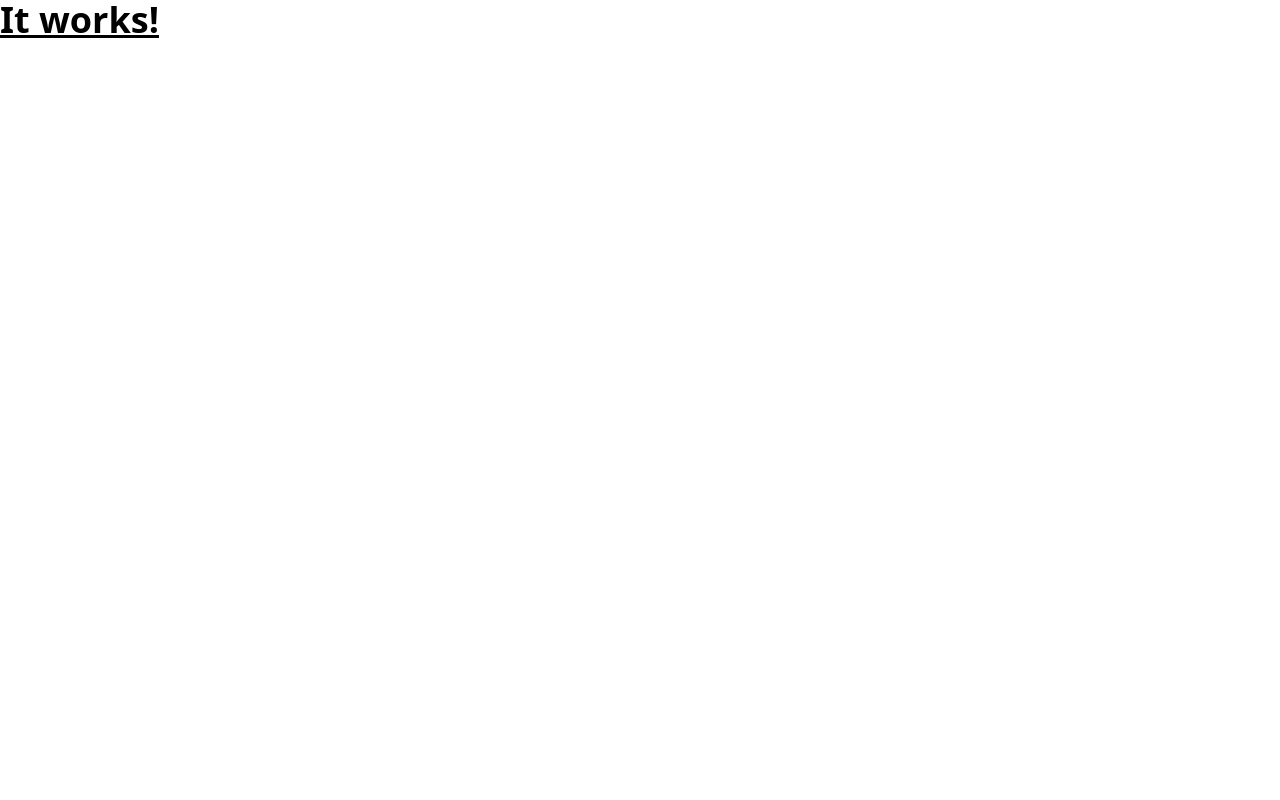
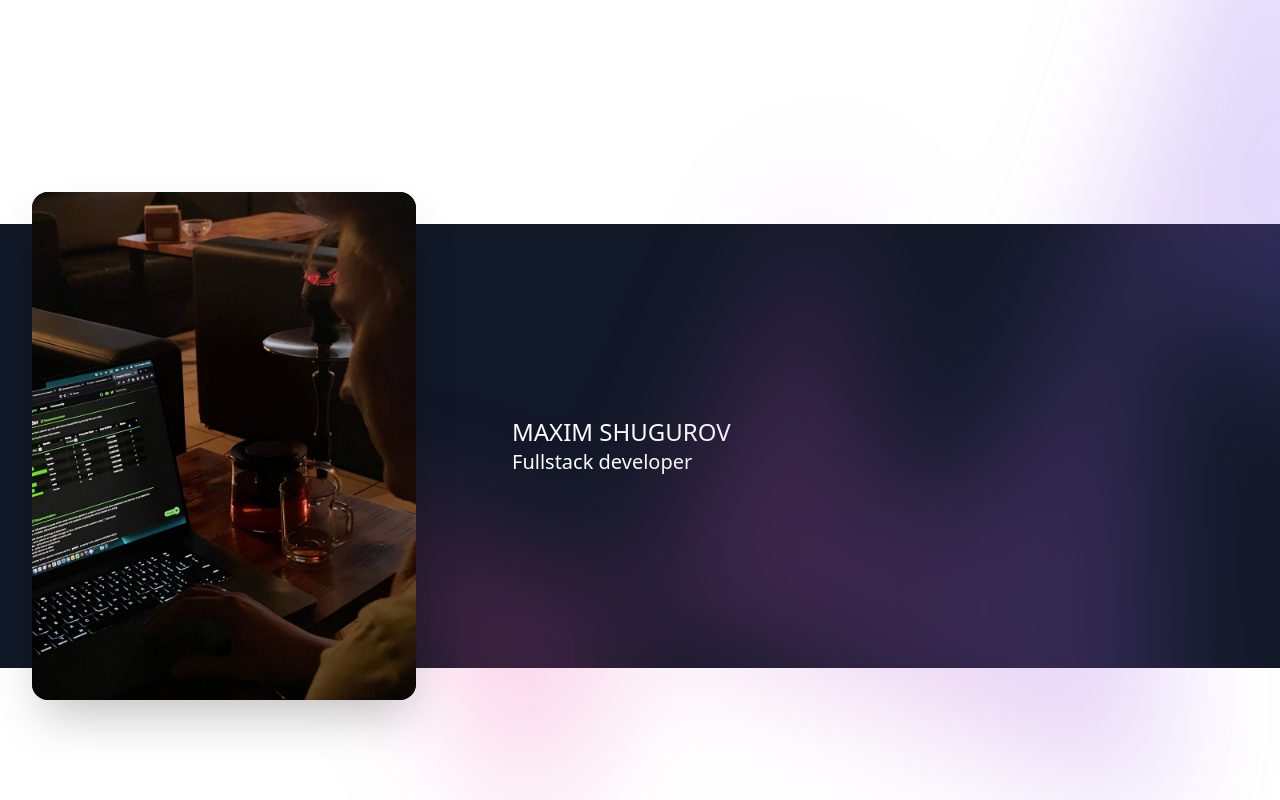
Before and after one commit to shuguroff/shuguroff.github.io, a website built with Vite: page index.html in a window 1280 px wide. Built offline with nearby package versions, Linux system fonts and the light colour scheme.

Commit message:
feat: added personal page

```diff
--- a/index.html
+++ b/index.html
@@ -3,12 +3,39 @@
 <head>
     <meta charset="UTF-8"/>
     <meta name="viewport" content="width=device-width, initial-scale=1.0"/>
-    <title>Vite App</title>
+    <title>Maxim Shugurov - GitHub Personal Page</title>
     <link rel="stylesheet" href="/src/index.css">
 </head>
 <body>
-<h1 class="text-4xl font-bold underline">
-    It works!
-</h1>
+<div class="bg-white">
+
+    <div class="mt-32 bg-gray-900 pb-20 sm:mt-56 sm:pb-24 xl:pb-0">
+        <div class="absolute inset-0 overflow-hidden">
+            <div class="absolute left-[calc(50%-19rem)] top-[calc(50%-36rem)] transform-gpu blur-3xl">
+                <div class="aspect-[1097/1023] w-[68.5625rem] bg-gradient-to-r from-[#ff4694] to-[#776fff] opacity-25"
+                     style="clip-path: polygon(74.1% 44.1%, 100% 61.6%, 97.5% 26.9%, 85.5% 0.1%, 80.7% 2%, 72.5% 32.5%, 60.2% 62.4%, 52.4% 68.1%, 47.5% 58.3%, 45.2% 34.5%, 27.5% 76.7%, 0.1% 64.9%, 17.9% 100%, 27.6% 76.8%, 76.1% 97.7%, 74.1% 44.1%)">
+
+                </div>
+            </div>
+        </div>
+        <div class="mx-auto flex max-w-7xl flex-col items-center gap-x-8 gap-y-10 px-6 sm:gap-y-8 lg:px-8 xl:flex-row xl:items-stretch">
+            <div class="-mt-8 w-full max-w-2xl xl:-mb-8 xl:w-96 xl:flex-none">
+                <div class="relative aspect-[2/1] h-full md:-mx-8 xl:mx-0 xl:aspect-auto">
+                    <img class="absolute inset-0 h-full w-full rounded-2xl bg-gray-800 object-cover shadow-2xl"
+                         src="/images/background.jpg"
+                         alt=""/>
+                </div>
+            </div>
+            <div class="w-full max-w-2xl xl:max-w-none xl:flex-auto xl:px-16 xl:py-48">
+
+                <h1 class="text-2xl font-medium text-white">MAXIM SHUGUROV</h1>
+
+                <p class="text-xl font-medium text-white">Fullstack developer</p>
+
+            </div>
+        </div>
+    </div>
+</div>
+
 </body>
 </html>
```
Also changed, not shown: images/background.jpg (added).
